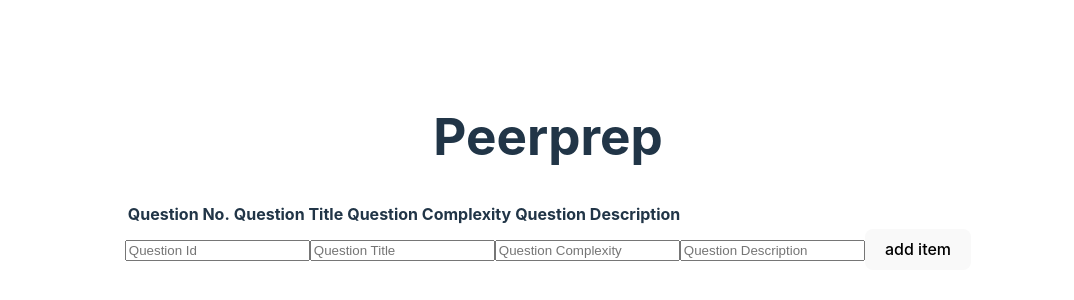
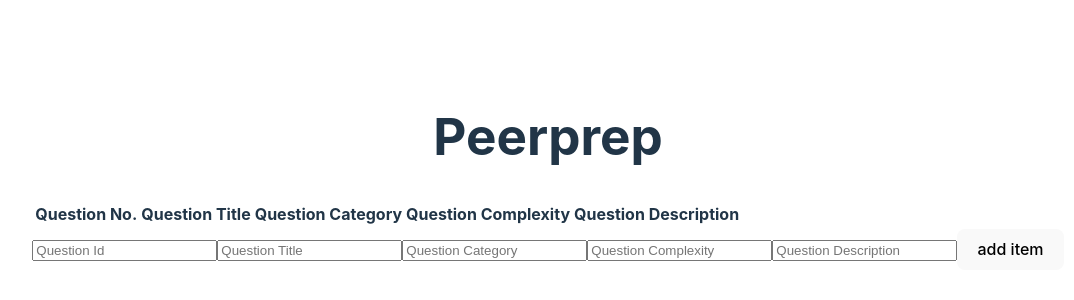
Before and after one commit to CS3219-AY2324S1/ay2324s1-course-assessment-g49, a React (Vite) app in the folder frontend/: page / in a window 1280 px wide. Shown: the part 228-528 px from the top of the page, without its empty margins (92-1166 px from the left). Built offline with nearby package versions, Linux system fonts and the light colour scheme.

Commit message:
Add category to question component

```diff
--- a/frontend/src/App.jsx
+++ b/frontend/src/App.jsx
@@ -1,66 +1,84 @@
-import { useState, useRef, useEffect } from 'react'
-import QuestionList from './QuestionList'
-import './App.css'
+import { useState, useRef, useEffect } from 'react';
+import QuestionList from './QuestionList';
+import './App.css';
 
 function App() {
+	const storedQuestions = JSON.parse(localStorage.getItem('questions'));
 
-  const storedQuestions = JSON.parse(localStorage.getItem('questions'))
-
-  const [questions, setQuestions] = useState(storedQuestions !== null ? storedQuestions : [])
+	const [questions, setQuestions] = useState(
+		storedQuestions !== null ? storedQuestions : []
+	);
 
 	/**
-   * { id: 1, title: "question 1", complexity: "easy", description: "aaa" },
-    { id: 2, title: "question 2", complexity: "easy", description: "bbb" },
+	 * { id: 1, title: "question 1", category: "cat1", complexity: "easy", description: "aaa" },
+	 * { id: 2, title: "question 2", category: "cat2", complexity: "easy", description: "bbb" },
 	 */
 
-  const inputRefQuestionId = useRef(null)
-  const inputRefTitle = useRef(null)
-  const inputRefComplexity = useRef(null)
-  const inputRefDescription = useRef(null)
+	const inputRefQuestionId = useRef(null);
+	const inputRefTitle = useRef(null);
+	const inputRefCategory = useRef(null);
+	const inputRefComplexity = useRef(null);
+	const inputRefDescription = useRef(null);
 
 	const handleSubmit = (evt) => {
-        evt.preventDefault()
-        const question = {id: Number(inputRefQuestionId.current.value), title: inputRefTitle.current.value, complexity: inputRefComplexity.current.value, description: inputRefDescription.current.value}
-        setQuestions([...questions, question])
-        inputRefQuestionId.current.value = ''
-        inputRefTitle.current.value = ''
-        inputRefComplexity.current.value = ''
-        inputRefDescription.current.value = ''
-    }
+		evt.preventDefault();
+		const question = {
+			id: Number(inputRefQuestionId.current.value),
+			title: inputRefTitle.current.value,
+			category: inputRefCategory.current.value,
+			complexity: inputRefComplexity.current.value,
+			description: inputRefDescription.current.value,
+		};
+		setQuestions([...questions, question]);
+		inputRefQuestionId.current.value = '';
+		inputRefTitle.current.value = '';
+		inputRefCategory.current.value = '';
+		inputRefComplexity.current.value = '';
+		inputRefDescription.current.value = '';
+	};
 
 	useEffect(() => {
-      localStorage.setItem('questions', JSON.stringify(questions))
-    }, [questions])
+		localStorage.setItem('questions', JSON.stringify(questions));
+	}, [questions]);
 
 	return (
 		<>
 			<h1>Peerprep</h1>
-    <QuestionList questions={questions}/>
-    <form onSubmit={(evt) => {handleSubmit(evt)}}>
+			<QuestionList questions={questions} />
+			<form
+				onSubmit={(evt) => {
+					handleSubmit(evt);
+				}}
+			>
 				<input
-            type='text'
-            placeholder='Question Id'
+					type="text"
+					placeholder="Question Id"
 					ref={inputRefQuestionId}
 				/>
 				<input
-            type='text'
-            placeholder='Question Title'
+					type="text"
+					placeholder="Question Title"
 					ref={inputRefTitle}
 				/>
 				<input
-            type='text'
-            placeholder='Question Complexity'
+					type="text"
+					placeholder="Question Category"
+					ref={inputRefCategory}
+				/>
+				<input
+					type="text"
+					placeholder="Question Complexity"
 					ref={inputRefComplexity}
 				/>
 				<input
-            type='text'
-            placeholder='Question Description'
+					type="text"
+					placeholder="Question Description"
 					ref={inputRefDescription}
 				/>
 				<button>add item</button>
 			</form>
 		</>
-  )
+	);
 }
 
-export default App
+export default App;
--- a/frontend/src/Question.jsx
+++ b/frontend/src/Question.jsx
@@ -3,6 +3,7 @@
 		<tr>
 			<td>{question.id}</td>
 			<td>{question.title}</td>
+			<td>{question.category}</td>
 			<td>{question.complexity}</td>
 			<td>{question.description}</td>
 		</tr>
--- a/frontend/src/QuestionList.jsx
+++ b/frontend/src/QuestionList.jsx
@@ -1,10 +1,9 @@
-import Question from "./Question";
-import { useState } from "react";
+import Question from './Question';
 
 function QuestionList({ questions }) {
 	/**const [questions, setQuestions] = useState([
-    { id: 1, title: "question 1", complexity: "easy", description: "aaa" },
-    { id: 2, title: "question 2", complexity: "easy", description: "bbb" },
+    { id: 1, title: "question 1", category: "cat1", complexity: "easy", description: "aaa" },
+    { id: 2, title: "question 2", category: "cat2", complexity: "easy", description: "bbb" },
   ]);*/
 
 	return (
@@ -14,6 +13,7 @@
 					<tr>
 						<th>Question No.</th>
 						<th>Question Title</th>
+						<th>Question Category</th>
 						<th>Question Complexity</th>
 						<th>Question Description</th>
 					</tr>
```
Lines whose indentation alone changed are shown as unchanged.
